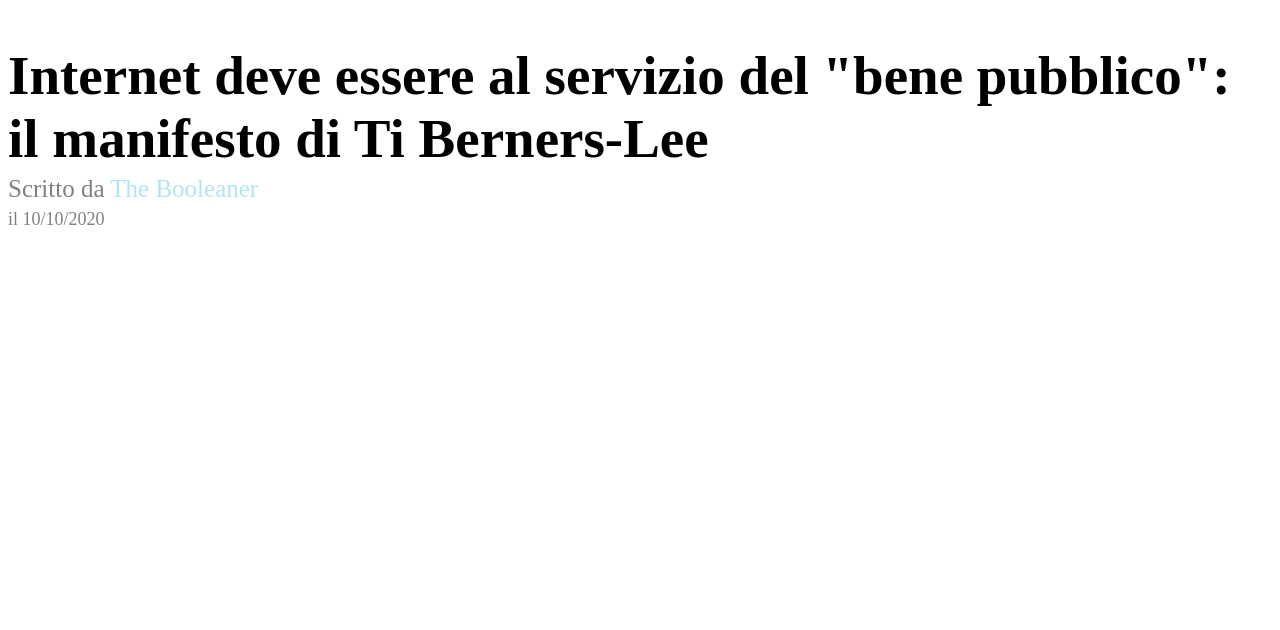
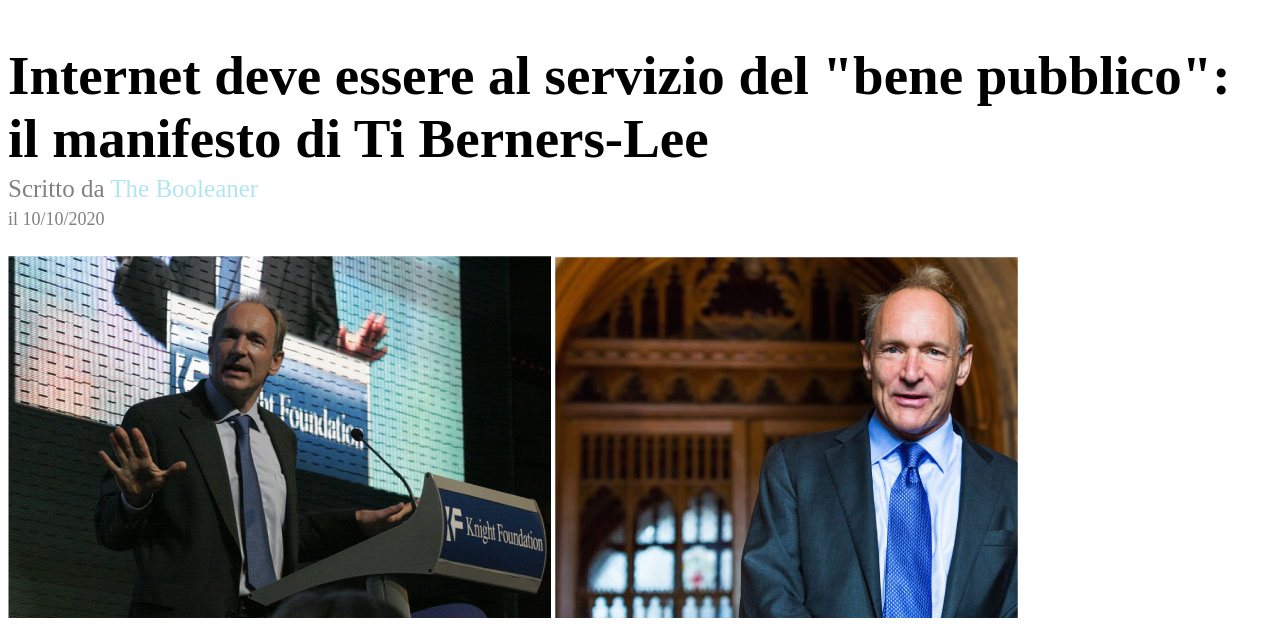
Before and after one commit to lorenzorru0/html-css-booleaner, a plain HTML site: page index.html in a window 1280 px wide. Shown: the part 190-820 px from the top of the page. Drawn offline with Linux system fonts and the light colour scheme.

Commit message:
Aggiunta prime foto

```diff
--- a/index.html
+++ b/index.html
@@ -28,6 +28,14 @@
                 </section>
             <!-- /Sezione titolo  -->
 
+            <!-- Sezione foto  -->
+                <section>
+                    <img src="./img/tim-1.jpg" alt="Foto 1 Tim">
+                    <img src="./img/tim-2.jpg" alt="Foto 2 Tim">
+                </section>
+            <!-- /Sezione foto  -->
+
+
         </main>
         <!-- /Inserimento main  -->
 
```
Also changed, not shown: img/tim-1.jpg (added), img/tim-2.jpg (added).
